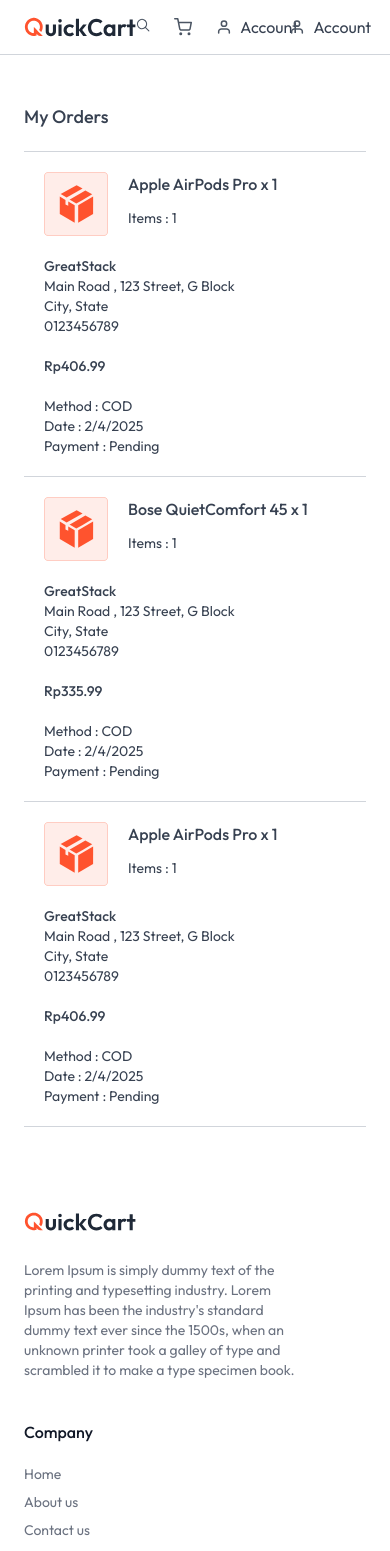
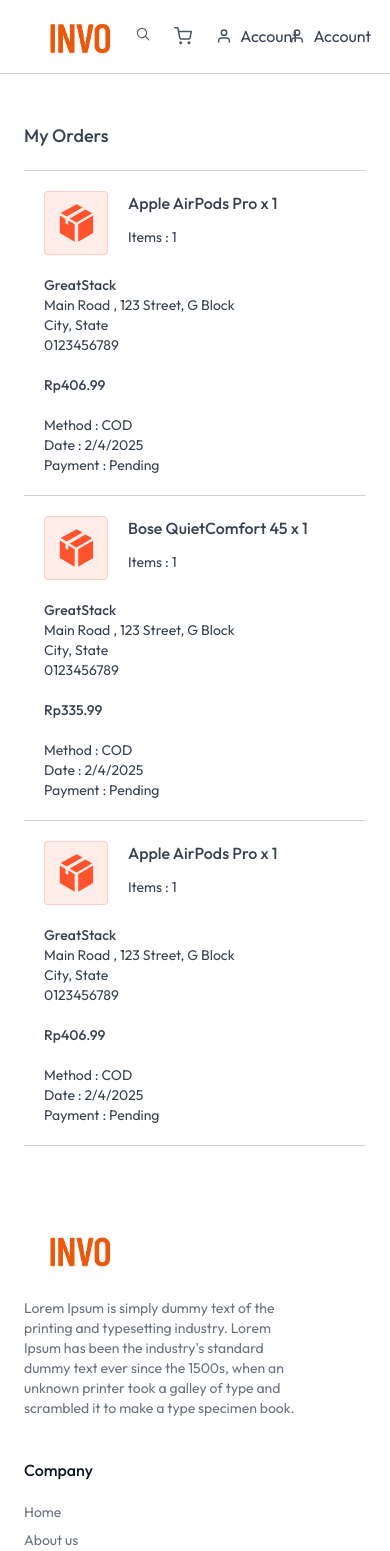
Before and after one commit to denasatwika/Finall-Project-SI, a Next.js app: page /my-orders in a window 390 px wide. Shown: the top 1551 px of the page. Built offline with nearby package versions, Linux system fonts and the light colour scheme; no server answers; the database is empty.

Commit message:
Fiks sebelum presentasi, tetapi masih terdapat error di bagian place order

```diff
--- a/assets/assets.js
+++ b/assets/assets.js
@@ -47,6 +47,7 @@
 import manwithmixer from "./manwithmixer.png";
 import manwithmicrophone from "./manwithmicrophone.png";
 import microphone from "./microphone.png";
+import invo from "./invo.png";
 import product_details_page_apple_earphone_image1 from "./product_details_page_apple_earphone_image1.png";
 import product_details_page_apple_earphone_image2 from "./product_details_page_apple_earphone_image2.png";
 import product_details_page_apple_earphone_image3 from "./product_details_page_apple_earphone_image3.png";
@@ -107,7 +108,8 @@
   manwithcamera,
   manwithmicrophone,
   manwithmixer,
-  microphone
+  microphone,
+  invo
 };
 
 export const BagIcon = () => {
--- a/components/Footer.jsx
+++ b/components/Footer.jsx
@@ -7,7 +7,7 @@
     <footer>
       <div className="flex flex-col md:flex-row items-start justify-center px-6 md:px-16 lg:px-32 gap-10 py-14 border-b border-gray-500/30 text-gray-500">
         <div className="w-4/5">
-          <Image className="w-28 md:w-32" src={assets.logo} alt="logo" />
+          <Image className="w-28 md:w-32" src={assets.invo} alt="logo" />
           <p className="mt-6 text-sm">
             Lorem Ipsum is simply dummy text of the printing and typesetting
             industry. Lorem Ipsum has been the industry's standard dummy text
--- a/components/Navbar.jsx
+++ b/components/Navbar.jsx
@@ -21,7 +21,7 @@
       <Image
         className="cursor-pointer w-28 md:w-32"
         onClick={() => router.push('/')}
-        src={assets.logo}
+        src={assets.invo}
         alt="logo"
       />
       <div className="flex items-center gap-4 lg:gap-8 max-md:hidden">
--- a/components/seller/Footer.jsx
+++ b/components/seller/Footer.jsx
@@ -6,7 +6,7 @@
   return (
     <div className="flex md:flex-row flex-col-reverse items-center justify-between text-left w-full px-10">
       <div className="flex items-center gap-4">
-        <Image className="hidden md:block" src={assets.logo} alt="logo" />
+        <Image className="hidden md:block" src={assets.invo} alt="logo" />
         <div className="hidden md:block h-7 w-px bg-gray-500/60"></div>
         <p className="py-4 text-center text-xs md:text-sm text-gray-500">
           Copyright 2025 © greatstack.dev All Right Reserved.
--- a/components/seller/Navbar.jsx
+++ b/components/seller/Navbar.jsx
@@ -9,7 +9,7 @@
 
   return (
     <div className='flex items-center px-4 md:px-8 py-3 justify-between border-b'>
-      <Image onClick={()=>router.push('/')} className='w-28 lg:w-32 cursor-pointer' src={assets.logo} alt="" />
+      <Image onClick={()=>router.push('/')} className='w-28 lg:w-32 cursor-pointer' src={assets.invo} alt="" />
       <button className='bg-gray-600 text-white px-5 py-2 sm:px-7 sm:py-2 rounded-full text-xs sm:text-sm'>Logout</button>
     </div>
   )
```
Also changed, not shown: assets/invo.png (added).
